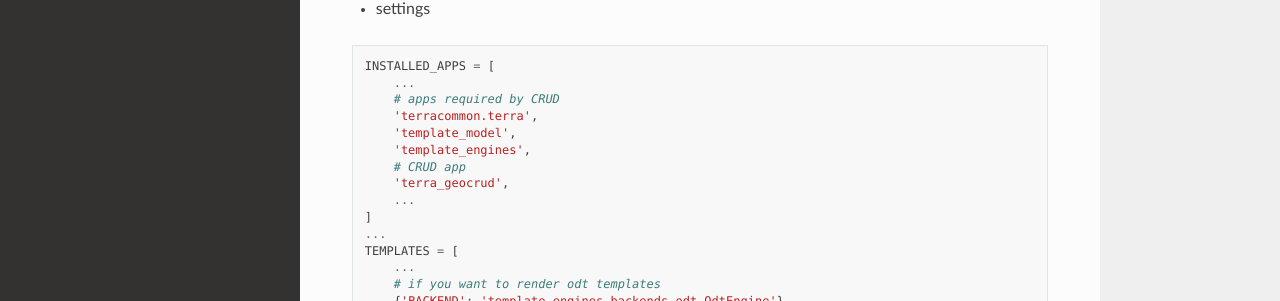
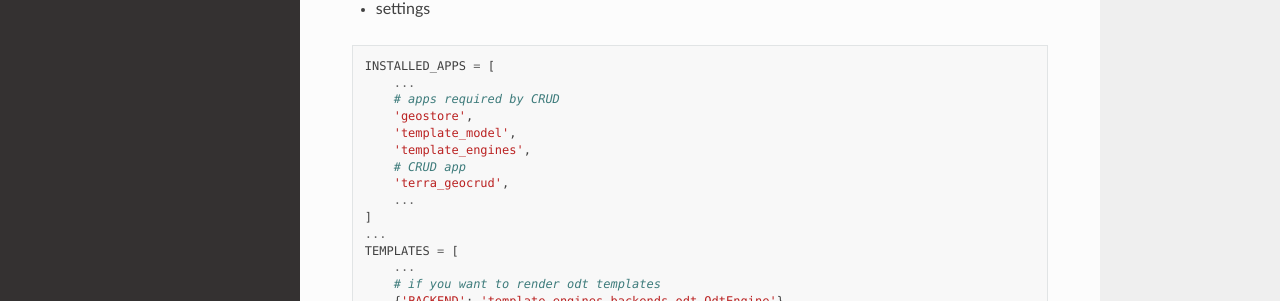
Before and after one commit to Terralego/django-terra-geocrud, a Sphinx documentation site: the page built from doc/configuration.rst, in a window 1280 px wide and 900 px high. Shown: the part 211-512 px from the top of the window. Built offline with Sphinx 7.4.7 and the Read the Docs theme 2.0.0, drawn with Linux system fonts in a browser that asks for light colours.

Commit message:
Update configuration.rst

```diff
--- a/doc/configuration.rst
+++ b/doc/configuration.rst
@@ -11,7 +11,7 @@ In your project :
     INSTALLED_APPS = [
         ...
         # apps required by CRUD
-        'terracommon.terra',
+        'geostore',
         'template_model',
         'template_engines',
         # CRUD app
```
